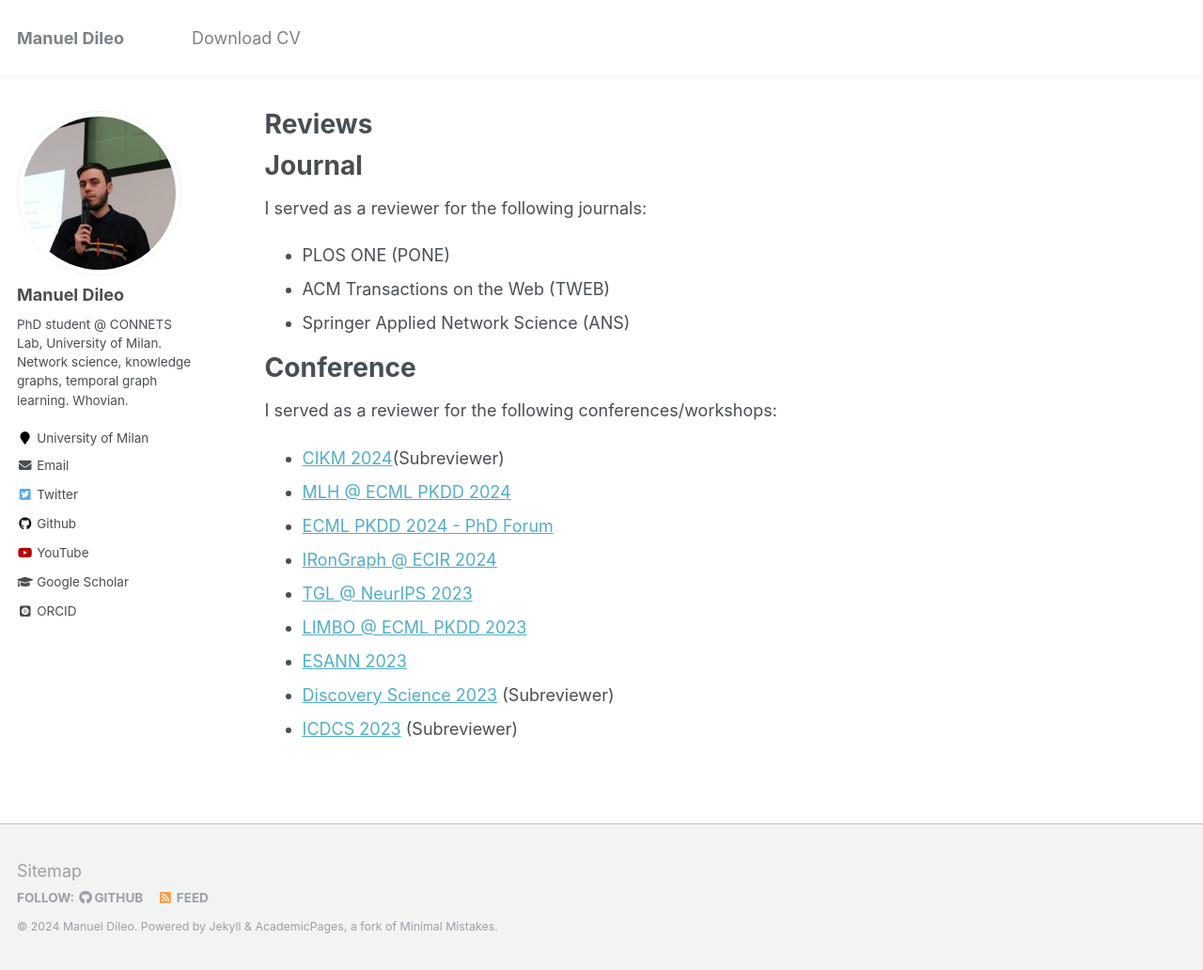
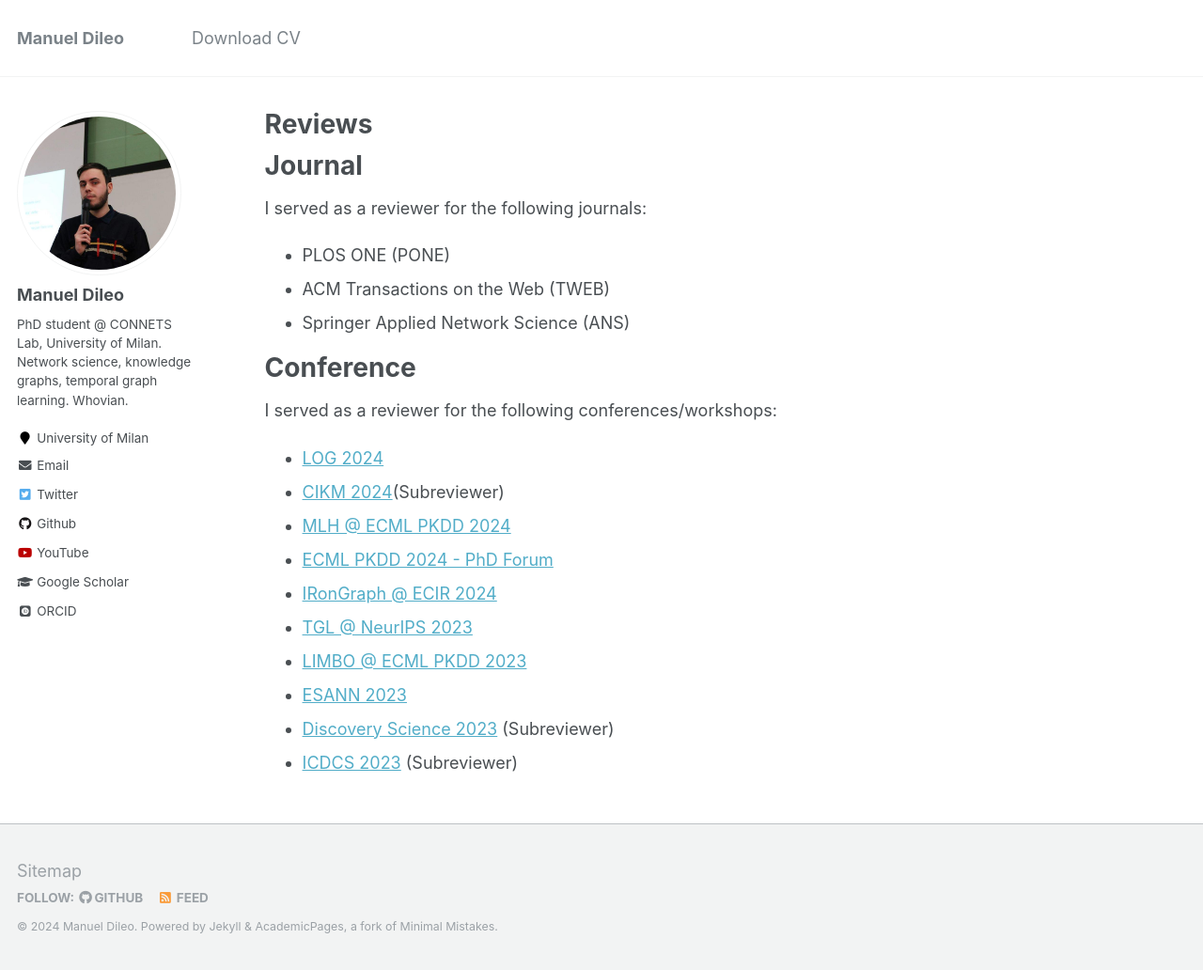
Before and after one commit to manuel-dileo/manuel-dileo.github.io, a Jekyll site: the page built from _pages/review.md, in a window 1280 px wide and 1032 px high. Shown: the whole window at 94% size. Built offline with Jekyll 4.4.1, drawn with Linux system fonts in a browser that asks for light colours; some web fonts are replaced.

Commit message:
Update review.md

```diff
--- a/_pages/review.md
+++ b/_pages/review.md
@@ -16,6 +16,7 @@ I served as a reviewer for the following journals:
 Conference
 ======
 I served as a reviewer for the following conferences/workshops:
+- [LOG 2024](https://logconference.org/)
 - [CIKM 2024](https://cikm2024.org/)(Subreviewer)
 - [MLH @ ECML PKDD 2024](https://sites.google.com/view/mlh-ecml24)
 - [ECML PKDD 2024 - PhD Forum](https://ecmlpkdd.org/2024/submissions-phd-forum/)
```
